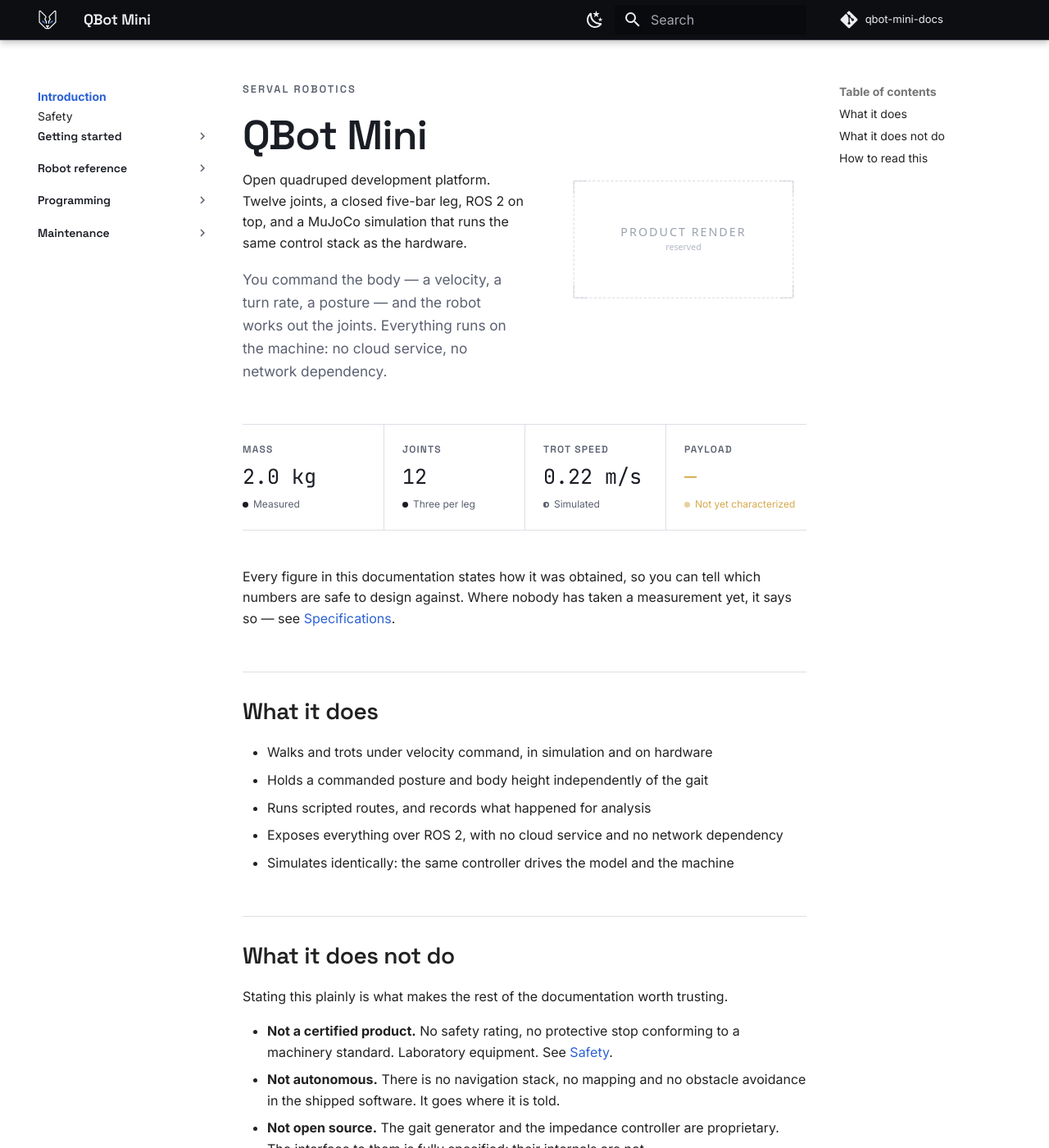
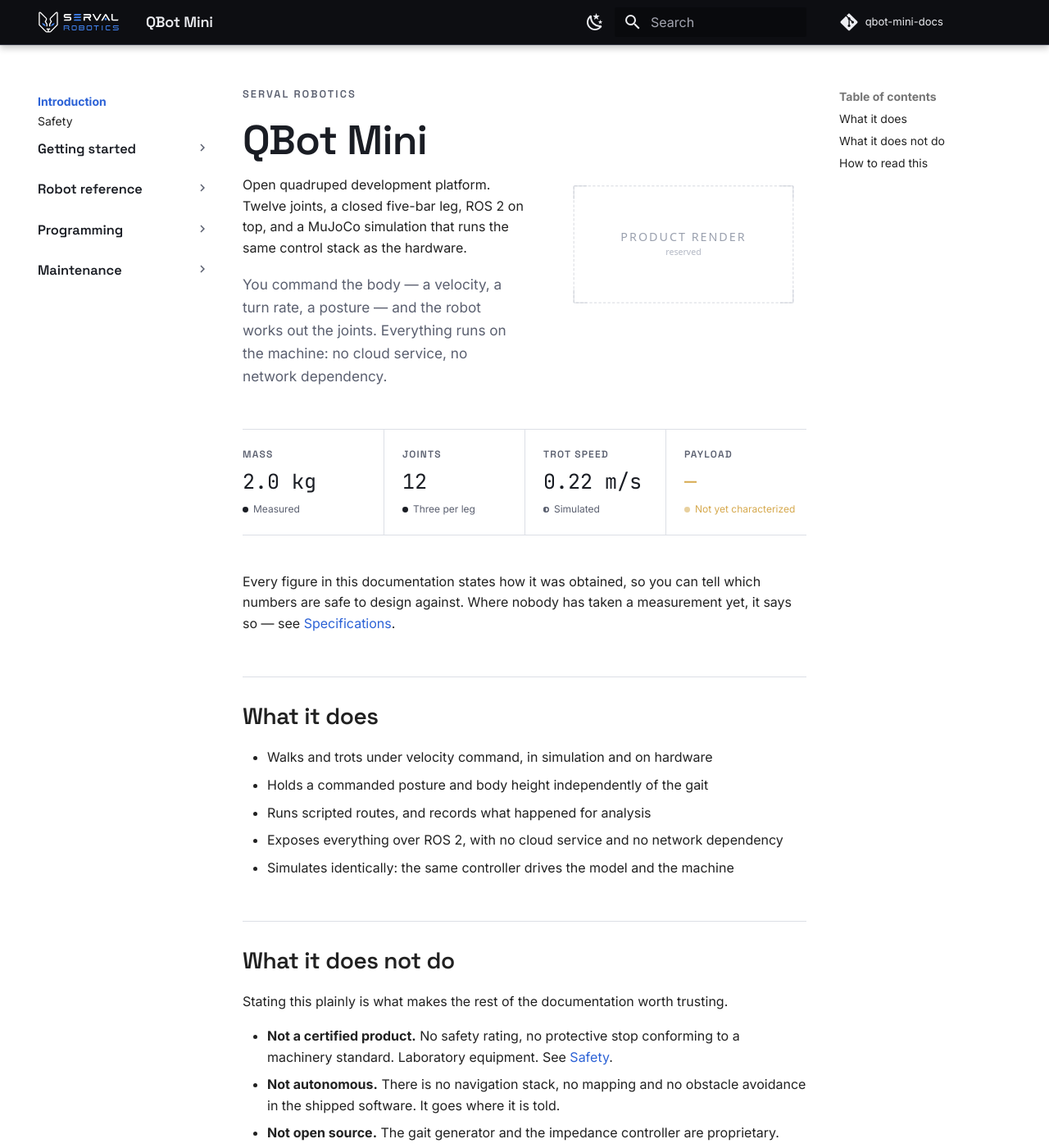
Before and after one commit to serval-robotics/qbot-mini-docs, an MkDocs documentation site: the page built from docs/index.md, in a window 1280 px wide and 1400 px high. Shown: the whole window at 82% size. Built offline with MkDocs 1.6.1 and Material for MkDocs 9.7.7, drawn with Linux system fonts in a browser that asks for light colours; comment, search, counter and statistics services are not loaded.

Commit message:
Put the company lockup in the header, and open up the tree
The header carried the bare mark, so a reader arriving from a search result
saw a cat's head and a product name with no company attached to either. It
now carries the same lockup the website header uses — mark plus wordmark —
which is the point at which the documentation and servalrobotics.com read as
one organisation. Material boxes the logo into a square, so the lockup needs
its width back; both colour schemes keep a dark header, so one artwork does.

The variant matters: logo_text_light_no_bg renders SERVAL in near-black, for
a light background, while logo_icon_light_no_bg is white artwork. The two
families name their variants by opposite conventions, and the wrong one is
invisible rather than wrong-looking.

Group headings in the tree take a larger size and room above them, and an
open group's pages get their own. The tree grows from 325px to 400px, which
still clears the space at any viewport down to about 640px.

Co-Authored-By: Claude Opus 5 (1M context) <noreply@anthropic.com>

```diff
--- a/docs/stylesheets/brand.css
+++ b/docs/stylesheets/brand.css
@@ -119,6 +119,16 @@
 }
 
 /* ---- Chrome ----------------------------------------------------------- */
+
+/* The header carries the company lockup rather than the bare mark, so a reader
+   who arrives from a search result can see whose robot this is. Material boxes
+   the logo into a square; a wide lockup needs its own width back. Both colour
+   schemes keep a dark header, so one artwork serves both. */
+.md-header__button.md-logo img,
+.md-header__button.md-logo svg {
+  height: 1.5rem;
+  width: auto;
+}
 
 .md-header,
 .md-tabs {
@@ -428,24 +438,29 @@
     margin-top: 0.42em;
   }
 
-  /* A group heading is a heading, not a peer of the pages beneath it. */
+  /* A group heading is a heading, not a peer of the pages beneath it: larger,
+     in the display face, with room around it so the tree reads as five blocks
+     rather than one list. */
   .md-sidebar--primary .md-nav__item--nested > .md-nav__link {
     color: var(--sr-fg);
     font-family: var(--sr-display);
+    font-size: 0.82rem;
     font-weight: 600;
     letter-spacing: -0.005em;
+    margin-top: 0.85em;
   }
 
   /* The pages of an open group hang off a hairline, so the group reads as one
      block and the eye can follow the indent back up to its heading. */
   .md-sidebar--primary .md-nav__item--nested .md-nav {
     border-left: 1px solid var(--sr-rule);
-    margin: 0.15rem 0 0.5rem 0.05rem;
+    margin: 0.3rem 0 0.6rem 0.05rem;
     padding-left: 0.35rem;
   }
 
   .md-sidebar--primary .md-nav__item--nested .md-nav .md-nav__link {
-    margin-top: 0.3em;
+    font-size: 0.76rem;
+    margin-top: 0.55em;
   }
 
   /* The page you are on carries the accent; the rule beside it marks where in
```
Also changed, not shown: docs/assets/logo.svg.
